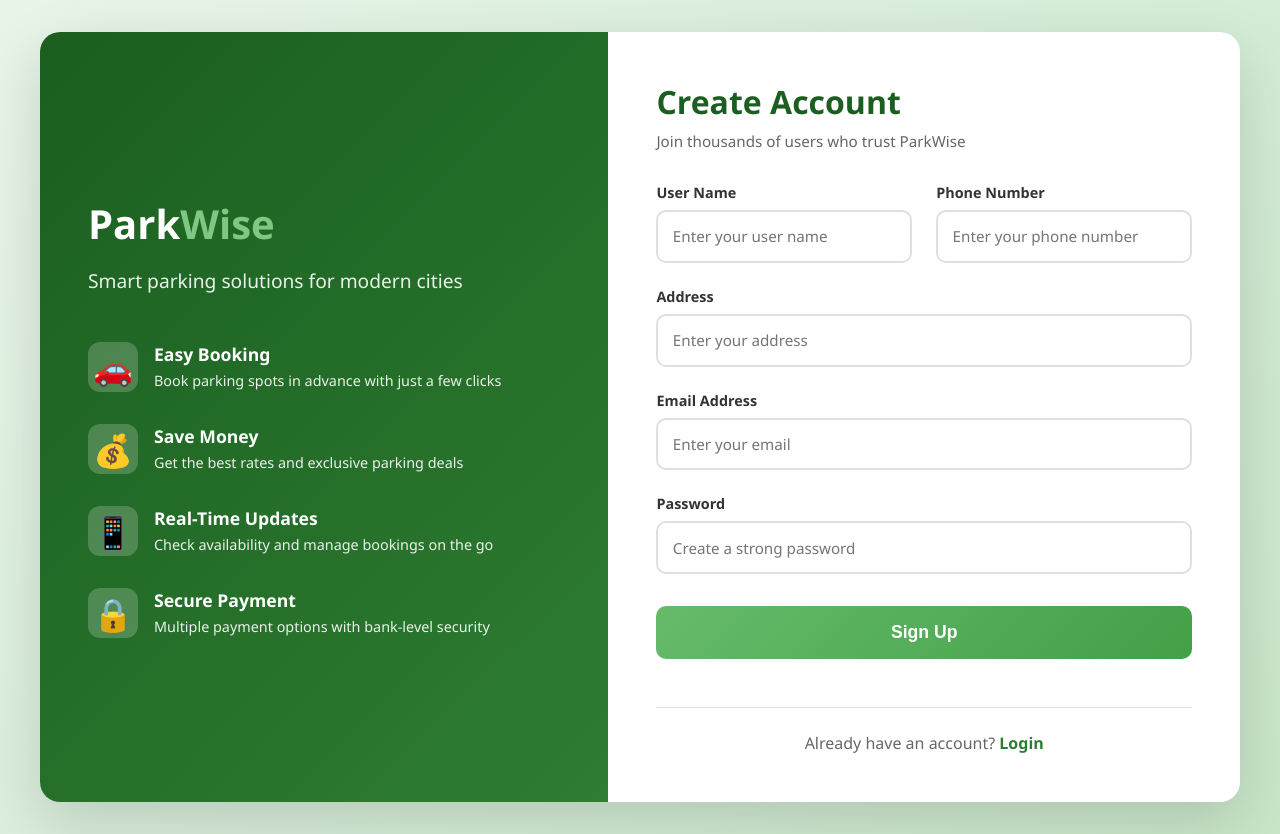
After one commit to Zagreeed/ParkWise, a PHP site: page /views/login/signUpPage.php in a window 1280 px wide. The commit adds this page. Run offline with PHP 8.4, Linux system fonts and the light colour scheme; some libraries are stand-ins or nearby versions.

Commit message:
Commited for debugging purposes

```diff
--- a/router.php
+++ b/router.php
@@ -28,7 +28,7 @@ function call($controller, $action){
 
 $routes = [
     "Home" => ["index"],
-    "UserController" => ["showLoginPage", "login", "logout", "showDashBoard", "showSignUpPage", "signUp", "showAddVehichelPage", "addVehicle", "showMyVehiclePage", "showBookingsPage", "showActivityHistoryPage", "showProfilePage", "updateProfile"],
+    "UserController" => ["showLoginPage", "login", "signUp", "logout", "showDashBoard", "showSignUpPage", "signUp", "showAddVehichelPage", "addVehicle", "showMyVehiclePage", "showBookingsPage", "showActivityHistoryPage", "showProfilePage", "updateProfile"],
     "AdminController" => ["getDashBoardData", "getParkingSlotsPage", "getBookingsPage", "getPaymentsPage",  "getUserContactPage"],
 ];
 
--- a/views/login/loginPage.php
+++ b/views/login/loginPage.php
@@ -52,7 +52,7 @@
             </form>
 
             <div class="login-footer">
-                <p>Don't have an account? <a href="#" class="signup-link">Sign up</a></p>
+                <p>Don't have an account? <a href="?controller=UserController&action=showSignUpPage" class="signup-link">Sign up</a></p>
             </div>
         </div>
 
--- /dev/null
+++ b/views/login/signUpPage.php
@@ -0,0 +1,125 @@
+<!DOCTYPE html>
+<html lang="en">
+<head>
+    <meta charset="UTF-8">
+    <meta name="viewport" content="width=device-width, initial-scale=1.0">
+    <link rel="stylesheet" href="<?php echo BASE_URL?>views/static/signUpStyle.css">
+    <title>ParkWise - Sign Up</title>
+
+</head>
+<body>
+    <div class="signup-container">
+        <div class="signup-left">
+            <div class="signup-logo">Park<span>Wise</span></div>
+            <p class="signup-tagline">Smart parking solutions for modern cities</p>
+
+            <div class="feature-list">
+                <div class="feature-item">
+                    <div class="feature-icon">🚗</div>
+                    <div class="feature-text">
+                        <h3>Easy Booking</h3>
+                        <p>Book parking spots in advance with just a few clicks</p>
+                    </div>
+                </div>
+                <div class="feature-item">
+                    <div class="feature-icon">💰</div>
+                    <div class="feature-text">
+                        <h3>Save Money</h3>
+                        <p>Get the best rates and exclusive parking deals</p>
+                    </div>
+                </div>
+                <div class="feature-item">
+                    <div class="feature-icon">📱</div>
+                    <div class="feature-text">
+                        <h3>Real-Time Updates</h3>
+                        <p>Check availability and manage bookings on the go</p>
+                    </div>
+                </div>
+                <div class="feature-item">
+                    <div class="feature-icon">🔒</div>
+                    <div class="feature-text">
+                        <h3>Secure Payment</h3>
+                        <p>Multiple payment options with bank-level security</p>
+                    </div>
+                </div>
+            </div>
+        </div>
+
+        <div class="signup-right">
+            <div class="signup-header">
+                <h1>Create Account</h1>
+                <p>Join thousands of users who trust ParkWise</p>
+            </div>
+
+            <form class="signup-form" method="post" action="?controller=UserController&action=signUp">
+                <div class="form-group">
+                    <label for="username">User Name</label>
+                    <input
+                        type="text"
+                        id="username"
+                        name="username"
+                        class="form-input"
+                        placeholder="Enter your user name"
+                        required
+                    >
+                    <input type="hidden" name="role" value="user">
+                </div>
+
+                <div class="form-group">
+                    <label for="phonenumber">Phone Number</label>
+                    <input
+                        type="text"
+                        id="phonenumber"
+                        name="phonenumber"
+                        class="form-input"
+                        placeholder="Enter your phone number"
+                        required
+                    >
+                </div>
+
+                <div class="form-group full-width">
+                    <label for="address">Address</label>
+                    <input
+                        type="text"
+                        id="address"
+                        name="address"
+                        class="form-input"
+                        placeholder="Enter your address"
+                        required
+                    >
+                </div>
+
+                <div class="form-group full-width">
+                    <label for="email">Email Address</label>
+                    <input
+                        type="email"
+                        id="email"
+                        name="email"
+                        class="form-input"
+                        placeholder="Enter your email"
+                        required
+                    >
+                </div>
+
+                <div class="form-group full-width">
+                    <label for="password">Password</label>
+                    <input
+                        type="password"
+                        id="password"
+                        name="password"
+                        class="form-input"
+                        placeholder="Create a strong password"
+                        required
+                    >
+                </div>
+
+                <button type="submit" class="signup-btn">Sign Up</button>
+
+                <div class="signup-footer">
+                    <p>Already have an account? <a href="?controller=UserController&action=showLoginPage" class="login-link">Login</a></p>
+                </div>
+            </form>
+        </div>
+    </div>
+</body>
+</html>
--- /dev/null
+++ b/views/static/signUpStyle.css
@@ -0,0 +1,235 @@
+   * {
+            margin: 0;
+            padding: 0;
+            box-sizing: border-box;
+        }
+
+        body {
+            font-family: 'Segoe UI', Tahoma, Geneva, Verdana, sans-serif;
+            background: linear-gradient(135deg, #e8f5e9 0%, #c8e6c9 100%);
+            min-height: 100vh;
+            display: flex;
+            align-items: center;
+            justify-content: center;
+            padding: 2rem;
+        }
+
+        .signup-container {
+            display: grid;
+            grid-template-columns: 1fr 1fr;
+            max-width: 1200px;
+            width: 100%;
+            background: white;
+            border-radius: 20px;
+            overflow: hidden;
+            box-shadow: 0 20px 60px rgba(0,0,0,0.15);
+            animation: slideIn 0.6s ease;
+        }
+
+        @keyframes slideIn {
+            from {
+                opacity: 0;
+                transform: scale(0.95);
+            }
+            to {
+                opacity: 1;
+                transform: scale(1);
+            }
+        }
+
+        .signup-left {
+            background: linear-gradient(135deg, #1b5e20 0%, #2e7d32 100%);
+            padding: 3rem;
+            display: flex;
+            flex-direction: column;
+            justify-content: center;
+            color: white;
+        }
+
+        .signup-logo {
+            font-size: 2.5rem;
+            font-weight: bold;
+            margin-bottom: 1rem;
+        }
+
+        .signup-logo span {
+            color: #81c784;
+        }
+
+        .signup-tagline {
+            font-size: 1.2rem;
+            margin-bottom: 3rem;
+            opacity: 0.9;
+        }
+
+        .feature-list {
+            display: flex;
+            flex-direction: column;
+            gap: 2rem;
+        }
+
+        .feature-item {
+            display: flex;
+            align-items: flex-start;
+            gap: 1rem;
+        }
+
+        .feature-icon {
+            font-size: 2rem;
+            min-width: 50px;
+            height: 50px;
+            display: flex;
+            align-items: center;
+            justify-content: center;
+            background: rgba(255, 255, 255, 0.2);
+            border-radius: 12px;
+            backdrop-filter: blur(10px);
+        }
+
+        .feature-text h3 {
+            font-size: 1.1rem;
+            margin-bottom: 0.3rem;
+        }
+
+        .feature-text p {
+            font-size: 0.9rem;
+            opacity: 0.9;
+        }
+
+        .signup-right {
+            padding: 3rem;
+            display: flex;
+            flex-direction: column;
+            justify-content: center;
+        }
+
+        .signup-header {
+            margin-bottom: 2rem;
+        }
+
+        .signup-header h1 {
+            color: #1b5e20;
+            font-size: 2rem;
+            margin-bottom: 0.5rem;
+        }
+
+        .signup-header p {
+            color: #666;
+            font-size: 0.95rem;
+        }
+
+        .signup-form {
+            display: grid;
+            grid-template-columns: 1fr 1fr;
+            gap: 1.5rem;
+        }
+
+        .form-group {
+            display: flex;
+            flex-direction: column;
+            gap: 0.5rem;
+        }
+
+        .form-group.full-width {
+            grid-column: 1 / -1;
+        }
+
+        .form-group label {
+            color: #333;
+            font-weight: 600;
+            font-size: 0.9rem;
+        }
+
+        .form-input {
+            padding: 0.9rem;
+            border: 2px solid #e0e0e0;
+            border-radius: 10px;
+            font-size: 0.95rem;
+            transition: all 0.3s ease;
+            font-family: inherit;
+        }
+
+        .form-input:focus {
+            outline: none;
+            border-color: #66bb6a;
+            box-shadow: 0 0 0 3px rgba(102, 187, 106, 0.1);
+        }
+
+        .signup-btn {
+            grid-column: 1 / -1;
+            background: linear-gradient(135deg, #66bb6a, #43a047);
+            color: white;
+            border: none;
+            padding: 1rem;
+            border-radius: 10px;
+            font-size: 1.1rem;
+            font-weight: 600;
+            cursor: pointer;
+            transition: all 0.3s ease;
+            margin-top: 0.5rem;
+        }
+
+        .signup-btn:hover {
+            transform: translateY(-2px);
+            box-shadow: 0 6px 20px rgba(67, 160, 71, 0.4);
+        }
+
+        .signup-footer {
+            grid-column: 1 / -1;
+            text-align: center;
+            margin-top: 1.5rem;
+            padding-top: 1.5rem;
+            border-top: 1px solid #e0e0e0;
+            color: #666;
+        }
+
+        .login-link {
+            color: #2e7d32;
+            text-decoration: none;
+            font-weight: 600;
+            transition: color 0.3s ease;
+        }
+
+        .login-link:hover {
+            color: #66bb6a;
+        }
+
+        @media (max-width: 968px) {
+            .signup-container {
+                grid-template-columns: 1fr;
+            }
+
+            .signup-left {
+                padding: 2rem;
+            }
+
+            .feature-list {
+                gap: 1.5rem;
+            }
+
+            .signup-tagline {
+                margin-bottom: 2rem;
+            }
+        }
+
+        @media (max-width: 640px) {
+            body {
+                padding: 1rem;
+            }
+
+            .signup-form {
+                grid-template-columns: 1fr;
+            }
+
+            .signup-right {
+                padding: 2rem;
+            }
+
+            .signup-logo {
+                font-size: 2rem;
+            }
+
+            .signup-header h1 {
+                font-size: 1.6rem;
+            }
+        }
```
Also changed, not shown: controllers/UserController.php (+13 -4 lines), views/static/userStyle.css (+204 -0 lines).
